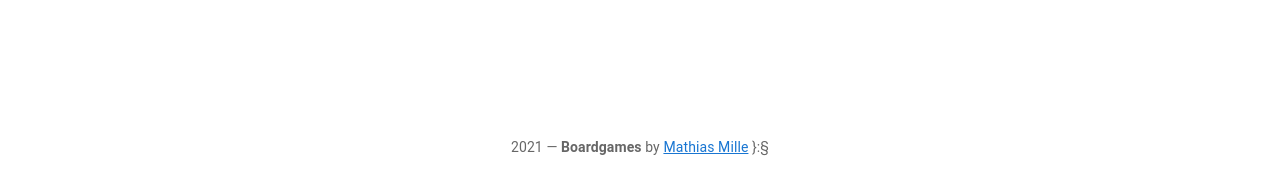
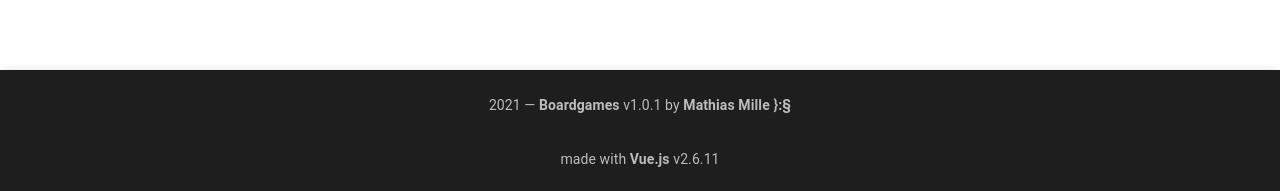
Before and after one commit to Zohamo/boardgames-vue, a Vue app: page /games/1 in a window 1280 px wide. Shown: the part 606-797 px from the top of the page. Built offline with nearby package versions, Linux system fonts and the light colour scheme; no server answers; the HTML template or start-up script is replaced by a standard one.

Commit message:
feat(store) centralize app data

```diff
--- a/src/components/AppFooter.vue
+++ b/src/components/AppFooter.vue
@@ -1,9 +1,14 @@
 <template>
-  <v-footer padless>
-    <v-card class="pa-5 flex" flat tile>
-      <v-card-text class="text-center">
-        {{ new Date().getFullYear() }} — <strong>Boardgames</strong> by
-        <a href="https://mathiasmille.fr">Mathias Mille</a> }:§
+  <v-footer dark padless elevation="4">
+    <v-card class="pa-2 text--white flex text-center" flat tile>
+      <v-card-text>
+        {{ new Date().getFullYear() }} — <a :href="appUrl">Boardgames</a> v{{
+          appVersion
+        }}
+        by <a :href="author.url" target="_blank">{{ author.name }}</a>
+      </v-card-text>
+      <v-card-text>
+        made with <a :href="vueUrl" target="_blank">Vue.js</a> v{{ vueVersion }}
       </v-card-text>
     </v-card>
   </v-footer>
@@ -11,12 +16,25 @@
 
 <script lang="ts">
 import Vue from "vue";
+import { mapState } from "vuex";
 
 export default Vue.extend({
   name: "AppFooter",
 
-  data: () => ({
-    publicPath: process.env.BASE_URL,
-  }),
+  computed: {
+    ...mapState(["appUrl", "author", "appVersion", "vueUrl", "vueVersion"]),
+  },
 });
 </script>
+
+<style scoped>
+a {
+  color: inherit !important;
+  text-decoration: none;
+  font-weight: bold;
+}
+a:hover {
+  color: #fff;
+  text-decoration: underline;
+}
+</style>
--- a/src/components/AppHeader.vue
+++ b/src/components/AppHeader.vue
@@ -5,7 +5,7 @@
         alt="Meeple"
         class="shrink mr-2"
         contain
-        :src="`${publicPath}favicon.svg`"
+        :src="`${appUrl}favicon.svg`"
         width="25"
         transition="scroll-x-transition"
       />
@@ -32,18 +32,19 @@
       </v-menu>
     </div>
     <v-spacer></v-spacer>
-    <v-btn icon link href="https://mathiasmille.fr"> }:§ </v-btn>
+    <v-btn icon link :href="author.url"> }:§ </v-btn>
   </v-app-bar>
 </template>
 
 <script lang="ts">
 import Vue from "vue";
+import { mapState } from "vuex";
 
 export default Vue.extend({
   name: "AppHeader",
 
-  data: () => ({
-    publicPath: process.env.BASE_URL,
-  }),
+  computed: {
+    ...mapState(["appUrl", "author"]),
+  },
 });
 </script>
--- a/src/components/GameCard.vue
+++ b/src/components/GameCard.vue
@@ -74,6 +74,7 @@
 <script lang="ts">
 import Vue from "vue";
 import { PropType } from "vue";
+import { mapState } from "vuex";
 import { Game } from "@/types";
 
 export default Vue.extend({
@@ -86,14 +87,11 @@ export default Vue.extend({
     },
   },
 
-  data: () => ({
-    publicPath: process.env.BASE_URL,
-  }),
+  computed: {
+    ...mapState(["appUrl"]),
 
-  computed: {
-    imgUrl() {
-      const slug = this.game.slug || "";
-      return `${this.publicPath}img/${slug}.jpg`;
+    imgUrl(): string {
+      return this.game?.slug ? `${this.appUrl}img/${this.game.slug}.jpg` : "";
     },
   },
 });
--- a/src/store/index.js
+++ b/src/store/index.js
@@ -1,11 +1,21 @@
 import Vue from "vue";
 import Vuex from "vuex";
+import { version, authors, dependencies } from '../../package.json'
 
 Vue.use(Vuex);
 
 export default new Vuex.Store({
-    state: {},
+    state: {
+        appUrl: process.env.BASE_URL,
+        author: authors[0],
+        appVersion: version,
+        vueUrl: "https://vuejs.org",
+        vueVersion: dependencies.vue.replace('^', '')
+    },
+
     getters: {},
+
     mutations: {},
+
     actions: {}
 })
--- a/src/views/GameDetails.vue
+++ b/src/views/GameDetails.vue
@@ -119,6 +119,7 @@
 
 <script lang="ts">
 import Vue from "vue";
+import { mapState } from "vuex";
 import GameService from "@/services/GameService";
 import { Game, Picture } from "@/types";
 
@@ -127,16 +128,15 @@ export default Vue.extend({
 
   data: () => ({
     loading: true,
-    publicPath: process.env.BASE_URL,
     game: {} as Game,
     pictures: [] as Picture[],
   }),
 
   computed: {
-    imgUrl() {
-      return this.game?.slug
-        ? `${this.publicPath}img/${this.game.slug}.jpg`
-        : "";
+    ...mapState(["appUrl"]),
+
+    imgUrl(): string {
+      return this.game?.slug ? `${this.appUrl}img/${this.game.slug}.jpg` : "";
     },
   },
 
@@ -146,7 +146,7 @@ export default Vue.extend({
       this.loading = false;
       this.pictures = [
         {
-          src: `${this.publicPath}img/${game.slug}_preview.jpg`,
+          src: `${this.appUrl}img/${game.slug}_preview.jpg`,
           alt: "game preview",
         },
       ];
```
Also changed, not shown: package.json (+7 -0 lines).
